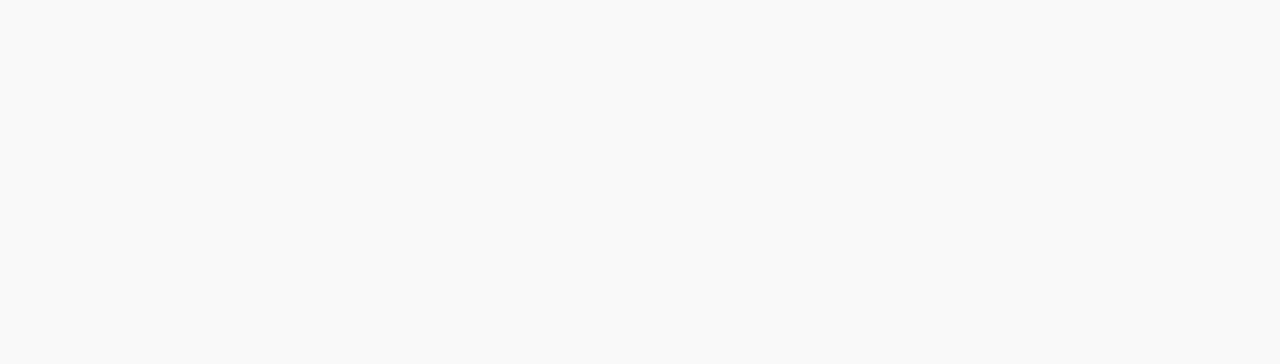
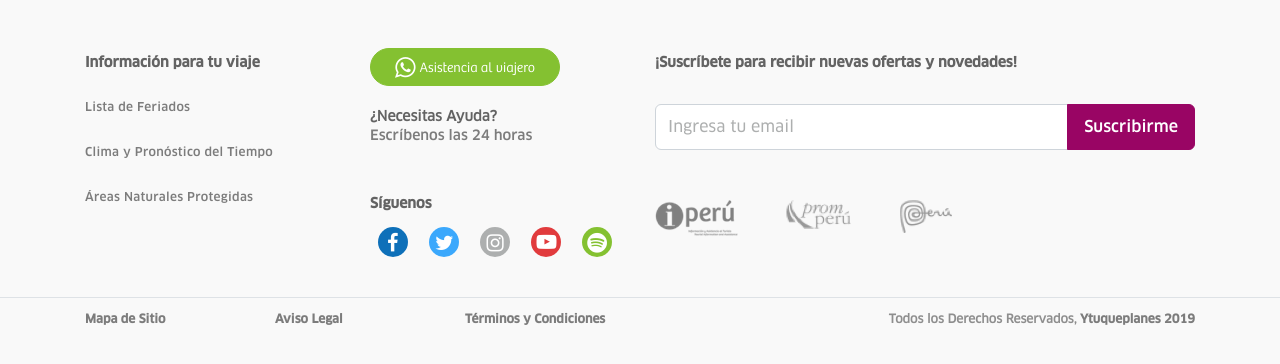
Before and after one commit to ShakCross/y-tu-que-planes-web, a React (Create React App) app: page /home in a window 1280 px wide. Shown: the top 364 px of the page. Built offline with nearby package versions, Linux system fonts and the light colour scheme; the HTML template or start-up script is replaced by a standard one.

Commit message:
Added links & Home

```diff
--- a/src/components/footer/Footer.scss
+++ b/src/components/footer/Footer.scss
@@ -5,14 +5,23 @@
     font-weight: bold;
     color: $dark-grey;
 }
-.footer-phone {
-    // font-family: ClanOffc;
-    font-size: 17px;
-    font-weight: bold;
-    align-items: center;
+ul.footer-li.text-center.text-md-left > a{
+    font-family: ClanOffc;
+    font-size: 12px;
+    font-weight: normal;
+    letter-spacing: 0.3px;
+    line-height: 45px;
+    color: $transparent-grey;
 }
 .whatsapp-icon{
     color: $green;
+}
+h5.mb-0.ml-1.fs-14.footer-asis > a {
+    color: $white;
+}
+h5.mb-0.ml-1.fs-14.footer-asis > a:hover {
+    color: $white;
+    text-decoration: none;
 }
 .footer-asis{
     padding-top: 3px;
@@ -40,22 +49,11 @@
 .btn-green:not(:disabled):not(.disabled).active:focus, .btn-green:not(:disabled):not(.disabled):active:focus, .show>.btn-green.dropdown-toggle:focus {
     box-shadow: 0 0 0 0.2rem rgba(59, 180, 43, 0.25);
 }
-// .btn-green.focus, .btn-green:focus {
-//     color: #fff;
-//     box-shadow: 0 0 0 0.2rem rgba(59, 180, 43, 0.25);
-// }
+
 .btn-green:not(:disabled):not(.disabled).active, .btn-green:not(:disabled):not(.disabled):active, .show>.btn-green.dropdown-toggle {
     color: #fff;
     background-color: #84c131;
     border-color: #84c131;
-}
-.footer-li{
-    font-family: ClanOffc;
-    font-size: 12px;
-    font-weight: normal;
-    letter-spacing: 0.3px;
-    line-height: 45px;
-    color: $transparent-grey;
 }
 .ayuda{
     font-family: ClanOffcNews;
@@ -167,6 +165,15 @@
     font-weight: 700;
     color: $transparent-grey;
 }
+h6.subfooter-links.text-center.text-xl-left > a{
+    font-family: ClanOffc;
+    font-size: 12px;
+    font-weight: 700;
+    color: $transparent-grey;
+}
+h6.subfooter-links.text-center.text-xl-left > a:hover{
+    text-decoration: none;
+}
 .alter-color{
     color: rgba(36, 36, 36, 0.5);
     font-family: ClanOffcNews !important;
--- a/src/components/footer/MainFooter.jsx
+++ b/src/components/footer/MainFooter.jsx
@@ -22,9 +22,9 @@
                                 Información para tu viaje
                             </h5>
                             <ul className="footer-li text-center text-md-left">
-                                <li>Lista de Feriados</li>
-                                <li>Clima y Pronóstico del Tiempo</li>
-                                <li>Áreas Naturales Protegidas</li>
+                                <a target="_blank" rel="noopener noreferrer" href="http://export.promperu.gob.pe/emailing/2019/feb/pdf/feriados_2019.pdf"><li>Lista de Feriados</li></a>
+                                <a target="_blank" rel="noopener noreferrer" href="https://www.senamhi.gob.pe/"><li>Clima y Pronóstico del Tiempo</li></a>
+                                <a target="_blank" rel="noopener noreferrer" href="http://www.sernanp.gob.pe/"><li>Áreas Naturales Protegidas</li></a>
                             </ul>
                         </div>
                     </Col>
@@ -33,7 +33,11 @@
                             <div className="footer-phone d-flex justify-content-center justify-content-md-start">
                                 <Button className="btn-green mr-2 whatsapp-icon d-flex align-items-center px-4 rounded-pill">
                                     <i className="fa fa-whatsapp"></i>
-                                    <h5 className="mb-0 ml-1 fs-14 footer-asis">Asistencia al viajero</h5>
+                                    <h5 className="mb-0 ml-1 fs-14 footer-asis">
+                                        <a target="_blank" rel="noopener noreferrer" href="https://wa.me/051944492314">
+                                            Asistencia al viajero
+                                        </a>
+                                    </h5>
                                 </Button>
                             </div>
                             <div className="mt-4 mb-5 text-center text-md-left">
@@ -47,19 +51,19 @@
                                     Información para tu viaje
                             </h5>
                                 <ul className="footer-li text-center text-md-left">
-                                    <li>Lista de Feriados</li>
-                                    <li>Clima y Pronóstico del Tiempo</li>
-                                    <li>Áreas Naturales Protegidas</li>
+                                    <a target="_blank" rel="noopener noreferrer" href="http://export.promperu.gob.pe/emailing/2019/feb/pdf/feriados_2019.pdf"><li>Lista de Feriados</li></a>
+                                    <a target="_blank" rel="noopener noreferrer" href="https://www.senamhi.gob.pe/"><li>Clima y Pronóstico del Tiempo</li></a>
+                                    <a target="_blank" rel="noopener noreferrer" href="http://www.sernanp.gob.pe/"><li>Áreas Naturales Protegidas</li></a>
                                 </ul>
                             </div>
                             <div>
                                 <h5 className="footer-heading text-center text-md-left mb-5 mb-md-2">Síguenos</h5>
                                 <ul className="d-flex justify-content-around mt-3">
-                                    <SocialICon abrv="fb" name='facebook' />
-                                    <SocialICon abrv="tw" name='twitter' />
-                                    <SocialICon abrv="in" name='instagram' />
-                                    <SocialICon abrv="you" name='youtube-play' />
-                                    <SocialICon abrv="spo" name='spotify' />
+                                    <SocialICon abrv="fb" name='facebook' target="https://www.facebook.com/pages/Visit-Peru/524042817717056" />
+                                    <SocialICon abrv="tw" name='twitter' target="https://twitter.com/conoceelperu" />
+                                    <SocialICon abrv="in" name='instagram' target="https://www.instagram.com/ytuqueplanes/" />
+                                    <SocialICon abrv="you" name='youtube-play' target="http://www.youtube.com/visitperu" />
+                                    <SocialICon abrv="spo" name='spotify' target="https://open.spotify.com/user/yt%C3%BAqu%C3%A9planes/playlist/7pTRlBhxN2YhkEqtwu0T4k" />
                                 </ul>
                             </div>
                             <Row className="justify-content-around mx-4 mx-md-5 my-4 m-md-auto d-md-none d-flex">
--- a/src/components/footer/SocialICon.jsx
+++ b/src/components/footer/SocialICon.jsx
@@ -2,14 +2,17 @@
 
 const SocialICon = (props) => {
     return (
-        <div
+        <a
+            href={props.target}
+            target="_blank"
+            rel="noopener noreferrer"
             className={`icon social ${props.abrv}`}
         >
             <i
                 className={`fa fa-${props.name}`}
             >
             </i>
-        </div>
+        </a>
     )
 }
 
--- a/src/components/footer/SubFooter.jsx
+++ b/src/components/footer/SubFooter.jsx
@@ -10,14 +10,14 @@
                 <Container className="my-3">
                     <Row className="mt-5 mt-lg-auto">
                         <Col lg={2} xs={4}>
-                            <h6 className="subfooter-links text-center text-xl-left">Mapa de Sitio</h6>
+                            <h6 className="subfooter-links text-center text-xl-left"><a target="_blank" rel="noopener noreferrer" href="https://www.ytuqueplanes.com/terminos-condiciones.aspx">Mapa de Sitio</a></h6>
                         </Col>
                         <Col lg={2} xs={4}>
-                            <h6 className="subfooter-links text-center text-xl-left">Aviso Legal</h6>
+                            <h6 className="subfooter-links text-center text-xl-left"><a href="/" rel="noopener noreferrer">Aviso Legal</a></h6>
                         </Col>
 
                         <Col lg={2} xs={4}>
-                            <h6 className="subfooter-links text-center text-xl-left">Términos y Condiciones</h6>
+                            <h6 className="subfooter-links text-center text-xl-left"><a target="_blank" rel="noopener noreferrer" href="https://www.ytuqueplanes.com/terminos-condiciones.aspx">Términos y Condiciones</a></h6>
                         </Col>
                         <Col lg={6} xs={12}>
                             <h6 className="subfooter-links alter-color text-center text-xl-right mt-4 mt-lg-auto">Todos los Derechos Reservados,<span className="subfooter-links"> Ytuqueplanes 2019</span></h6>
--- a/src/components/header/Header.jsx
+++ b/src/components/header/Header.jsx
@@ -5,7 +5,6 @@
 import Alert from 'assets/img/alert_top.png';
 import User from 'assets/img/user.png';
 import Search from 'assets/img/search.png';
-import { Link } from 'react-router-dom'
 
 
 const Header = () => {
@@ -19,22 +18,22 @@
                 <Row className="justify-content-center header-row">
                     <nav className="header-nav d-flex align-items-center justify-content-between">
                         <div className="menu-item" >
-                            Destinos
+                            <a href="https://www.ytuqueplanes.com/destinos/lambayeque">Destinos</a>
                         </div>
                         <div className="menu-item">
-                            Ofertas
+                            <a href="https://www.ytuqueplanes.com/ofertas/02_ancash">Ofertas</a>
                         </div>
                         <div className="menu-item">
-                            Experiencias
+                            <a href="https://www.ytuqueplanes.com/actividades/1_aventura">Experiencias</a>
                         </div>
                         <div className="menu-logo">
-                            <Link to='/' ><img alt="" src={Logo} /></Link>
+                            <a href="https://www.ytuqueplanes.com/"><img alt="" src={Logo} /></a>
                         </div>
                         <div className="menu-item">
-                            Rutas Cortas
+                            <a href="https://www.ytuqueplanes.com/rutas-cortas">Rutas Cortas</a>
                         </div>
                         <div className="menu-item">
-                            Guía Viajera
+                            <a href="https://www.ytuqueplanes.com/novedades">Guía Viajera</a>
                         </div>
                         <div className="menu-item-icons">
                             <img className="header-icon-bg" src={Alert} alt="" />
--- a/src/components/header/Header.scss
+++ b/src/components/header/Header.scss
@@ -23,6 +23,12 @@
     justify-content: center;
     color: $white;
     font-family: BreePeruLight;
+}
+.menu-item > a{
+    color: $white;
+}
+.menu-item > a{
+    text-decoration: none;
 }
 .menu-item:hover {
     background: #2e998f;
--- /dev/null
+++ b/src/pages/Home.jsx
@@ -0,0 +1,12 @@
+import React from 'react'
+import Footer from 'components/footer/Footer'
+
+const Home = () => {
+    return (
+        <div>
+            <Footer/>
+        </div>
+    )
+}
+
+export default Home
--- a/src/routes.js
+++ b/src/routes.js
@@ -1,12 +1,13 @@
 import React from 'react'
 import { Route } from 'react-router-dom'
 import Findeano from './pages/Findeano'
+import Home from './pages/Home'
 
 const Routes = () => {
     return (
         <>
             <Route exact path='/' component={Findeano} />
-            {/* <Route exact path='/pokemon' component={PokeListContainer} /> */}
+            <Route exact path='/home' component={Home} />
         </>
 
     )
```
